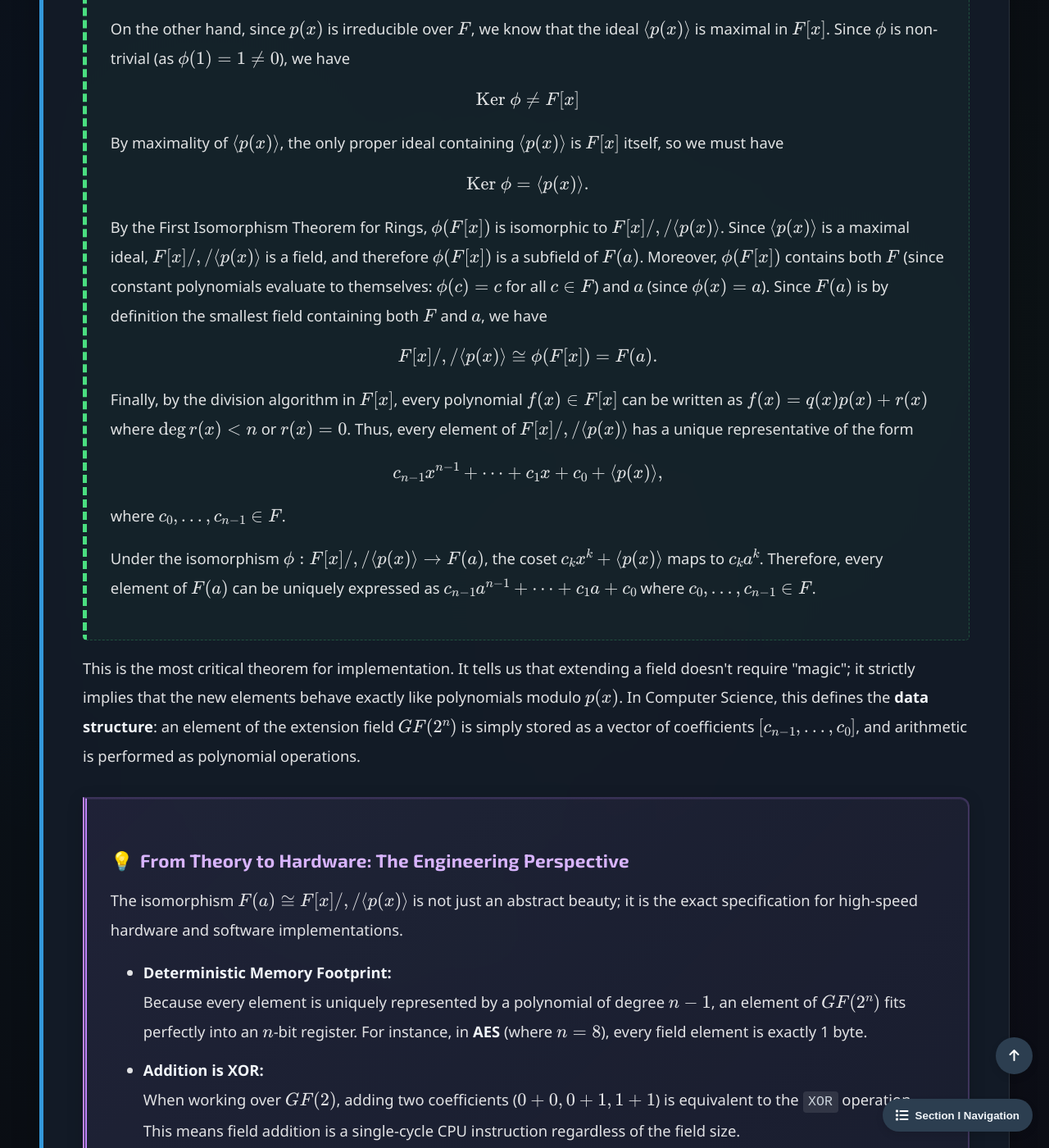
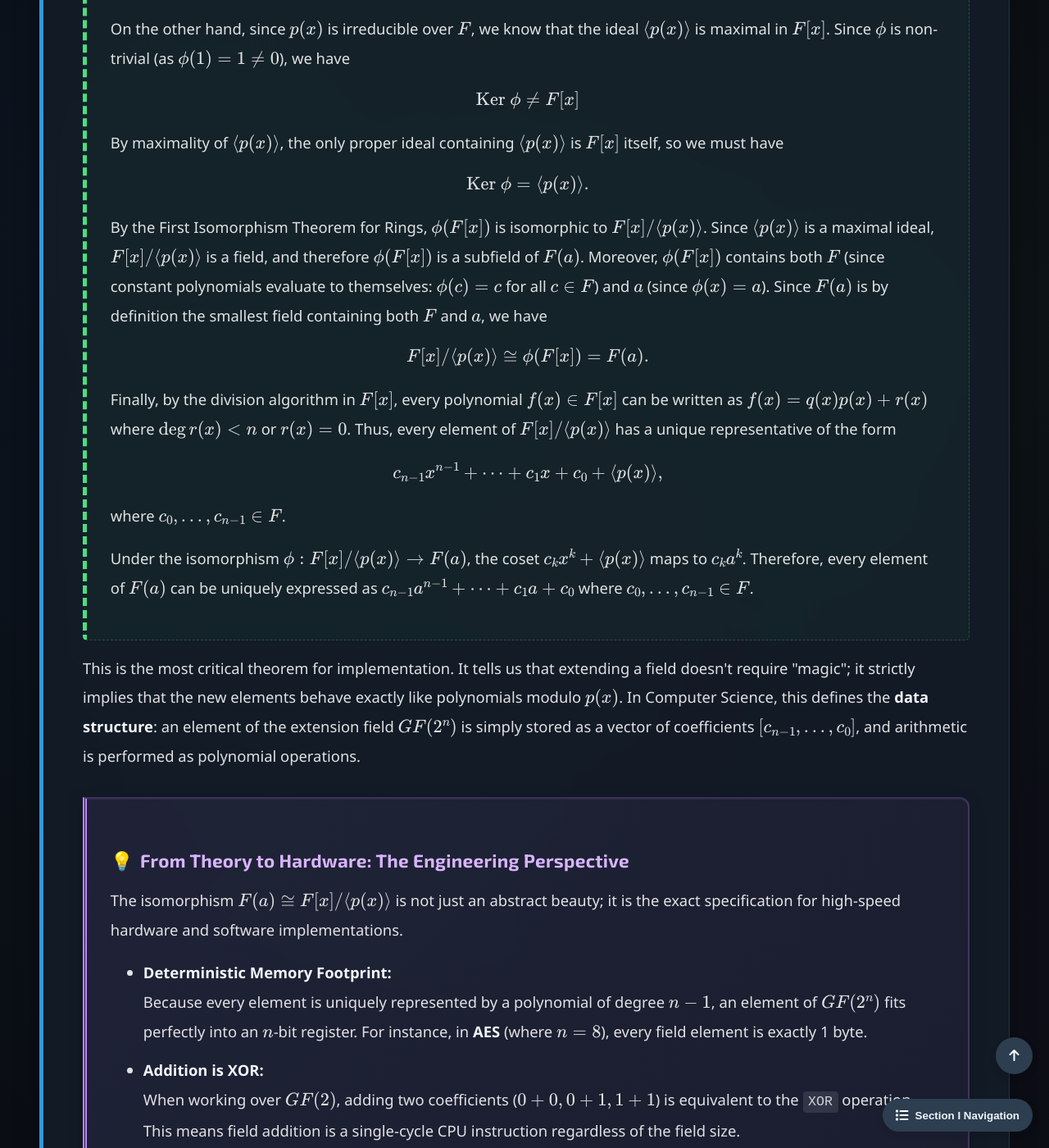
Before and after one commit to Yusukey01/yusukey01.github.io, a Jekyll site: the page built from Mathematics/Linear_algebra/extension_field.html, in a window 1280 px wide and 1400 px high, scrolled down 3946 px. Shown: the whole window at 82% size. Built offline with Jekyll 4.4.1, drawn with Linux system fonts in a browser that asks for light colours; some of the changed text lies outside the part shown.

Commit message:
revised proof

```diff
--- a/Mathematics/Linear_algebra/extension_field.html
+++ b/Mathematics/Linear_algebra/extension_field.html
@@ -134,10 +134,10 @@ uses_python: false
                 </p>
 
                 <div class="theorem">
-                    <span class="theorem-title">Theorem: Structure of Simple Extensions \(F(a) \cong F[x] /, / \langle p(x) \rangle\)</span>
+                    <span class="theorem-title">Theorem: Structure of Simple Extensions \(F(a) \cong F[x] / \langle p(x) \rangle\)</span>
                     <p>
                         Let \(F\) be a field and let \(p(x) \in F[x]\) be irreducible over \(F\). If \(a\) is a zero of \(p(x)\) in
-                        some extension \(E\) of \(F\) , then \(F(a)\) is isomorphic to \(F[x] /, / \langle p(x) \rangle\).
+                        some extension \(E\) of \(F\) , then \(F(a)\) is isomorphic to \(F[x] / \langle p(x) \rangle\).
                         Furthermore, if \(\deg p(x) = n\), then every member of \(F(a)\) can be uniquely expressed in the
                         form
                         \[
@@ -176,21 +176,21 @@ uses_python: false
 
                     <p>
                         By the First Isomorphism Theorem for Rings, \(\phi(F[x])\) is isomorphic to
-                        \(F[x] /, / \langle p(x) \rangle\). Since \(\langle p(x) \rangle\) is a maximal ideal,
-                        \(F[x] /, / \langle p(x) \rangle\) is a field, and therefore \(\phi(F[x])\) is a subfield of \(F(a)\).
+                        \(F[x] / \langle p(x) \rangle\). Since \(\langle p(x) \rangle\) is a maximal ideal,
+                        \(F[x] / \langle p(x) \rangle\) is a field, and therefore \(\phi(F[x])\) is a subfield of \(F(a)\).
                         Moreover, \(\phi(F[x])\) contains both \(F\) (since constant polynomials evaluate to themselves: \(\phi(c) = c\)
                         for all \(c \in F\)) and \(a\) (since \(\phi(x) = a\)).
                         Since \(F(a)\) is by definition the smallest field containing both
                         \(F\) and \(a\), we have
                         \[
-                        F[x] /, / \langle p(x) \rangle \cong \phi(F[x]) = F(a).
+                        F[x] / \langle p(x) \rangle \cong \phi(F[x]) = F(a).
                         \]
                     </p>
 
                     <p>
                         Finally, by the division algorithm in \(F[x]\), every polynomial \(f(x) \in F[x]\) can be written as
                         \(f(x) = q(x)p(x) + r(x)\) where \(\deg r(x) < n\) or \(r(x) = 0\). Thus, every element of
-                        \(F[x] /, / \langle p(x) \rangle\) has a unique representative of the form
+                        \(F[x] / \langle p(x) \rangle\) has a unique representative of the form
                         \[
                         c_{n-1} x^{n-1} + \cdots + c_1 x + c_0 + \langle p(x) \rangle,
                         \]
@@ -198,7 +198,7 @@ uses_python: false
                     </p>
 
                      <p>
-                        Under the isomorphism \(\phi: F[x] /, / \langle p(x) \rangle \to F(a)\), the coset
+                        Under the isomorphism \(\phi: F[x] / \langle p(x) \rangle \to F(a)\), the coset
                         \(c_k x^k + \langle p(x) \rangle\) maps to \(c_k a^k\). Therefore, every element of \(F(a)\)
                         can be uniquely expressed as \(c_{n-1}a^{n-1} + \cdots + c_1 a + c_0\) where
                         \(c_0, \ldots, c_{n-1} \in F\).
@@ -216,7 +216,7 @@ uses_python: false
                 <div class="insight-box">
                     <h3>From Theory to Hardware: The Engineering Perspective</h3>
                     <p>
-                        The isomorphism \(F(a) \cong F[x] /, / \langle p(x) \rangle\) is not just an abstract beauty; it is the
+                        The isomorphism \(F(a) \cong F[x] / \langle p(x) \rangle\) is not just an abstract beauty; it is the
                         exact specification for high-speed hardware and software implementations.
                     </p>
 
```
